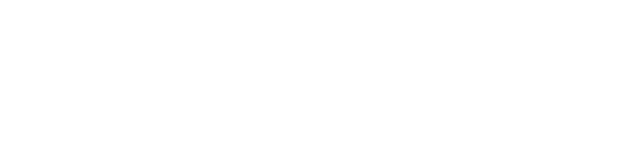
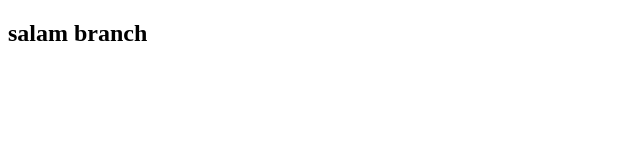
Before and after one commit to aytacallahverdiyeva/popitka2, a plain HTML site: page index.html in a window 1280 px wide. Shown: the whole page, without its empty margins (0-640 px from the left). Drawn offline with Linux system fonts and the light colour scheme.

Commit message:
commit for develop branch for the first time

```diff
--- a/index.html
+++ b/index.html
@@ -8,5 +8,6 @@
 </head>
 <body>
 
+	<h2>salam branch</h2>
 </body>
 </html>
```
